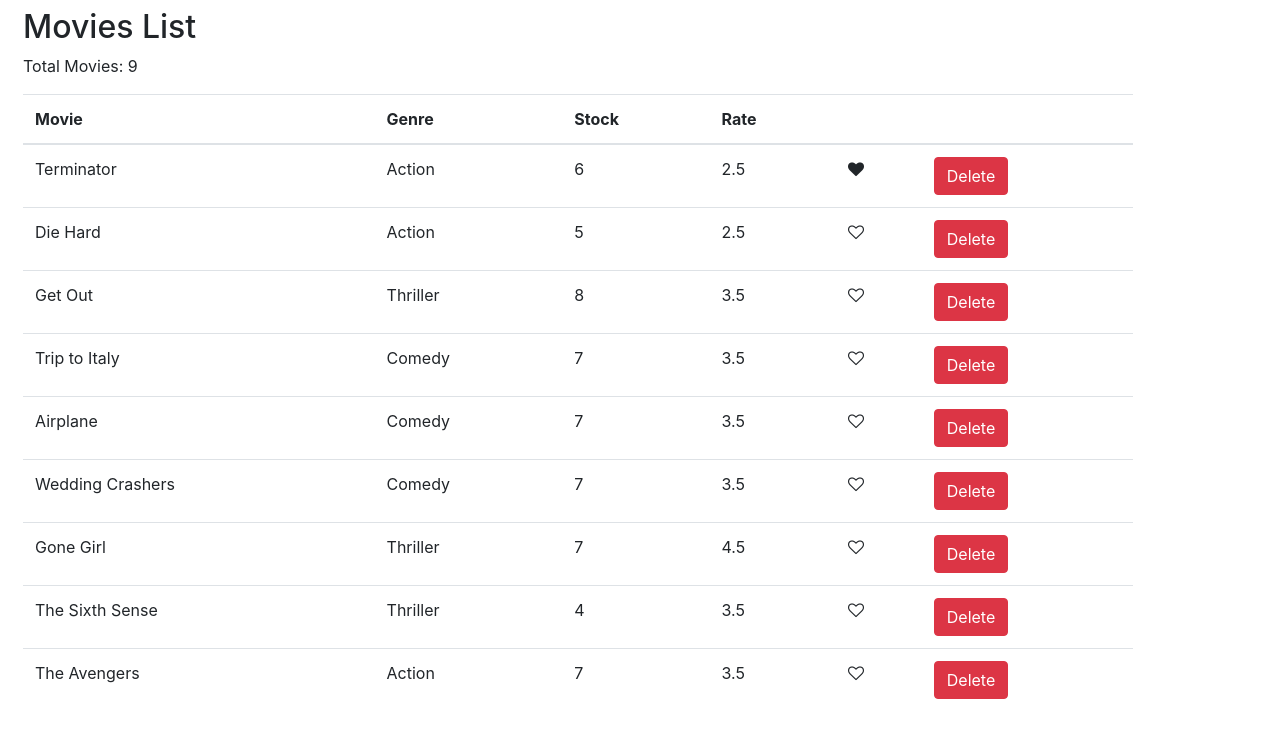
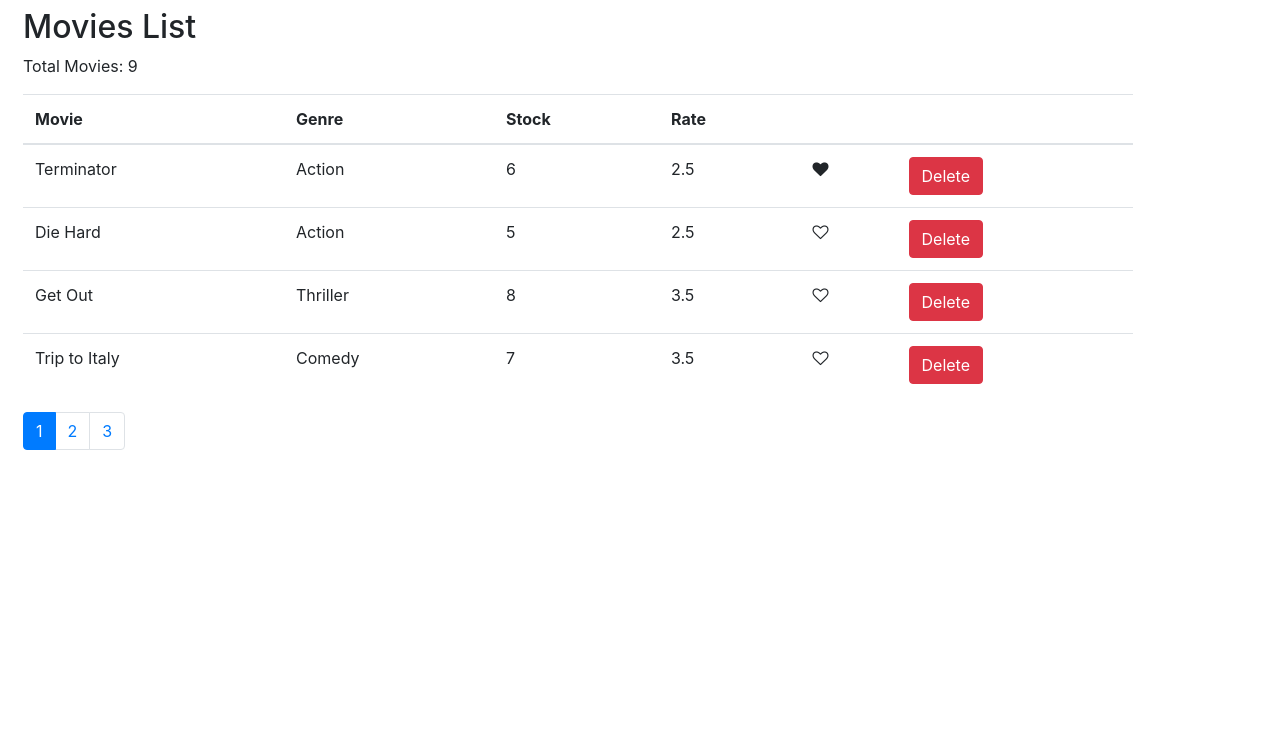
Before and after one commit to CudaRabbani/react_pagination_filtering_sorting, a React (Create React App) app: page / in a window 1280 px wide. Shown: the top 738 px of the page. Built offline with nearby package versions, Linux system fonts and the light colour scheme.

Commit message:
Pagination is added and functional.

```diff
--- /dev/null
+++ b/src/components/common/pagination.jsx
@@ -0,0 +1,25 @@
+import React from 'react';
+import _ from 'lodash';
+
+const Pagination = (props) => {
+    const {totalItem, pageSize, onPageChange, currentPage} = props;
+    const totalPage = Math.ceil(totalItem/pageSize);
+    const pages = _.range(1, totalPage+1);
+
+    return (
+        <nav>
+            <ul className="pagination">
+                {pages.map(page => (
+                    <li
+                        key={page}
+                        onClick={()=>onPageChange(page)}
+                        className={page === currentPage ? "page-item active" : "page-item"}>
+                        <a className="page-link">{page}</a>
+                    </li>
+                ))}
+            </ul>
+        </nav>
+    );
+};
+
+export default Pagination;
--- a/src/components/movies.jsx
+++ b/src/components/movies.jsx
@@ -1,12 +1,17 @@
 import React, {Component, Fragment} from 'react';
 
 import Like from "./common/like";
+import Pagination from "./common/pagination";
+
+import {paginate} from "../util/paginate";
 
 import {getMovies} from "../data/fakeMovieService";
 
 class Movies extends Component {
     state={
-        movies: []
+        movies: [],
+        pageSize: 4,
+        currentPage: 1
     };
 
     componentDidMount() {
@@ -28,11 +33,16 @@ class Movies extends Component {
         this.setState({movies});
     };
 
+    handlePagination = (page) => {
+        this.setState({currentPage: page})
+    };
+
     render() {
-        const {movies} = this.state;
+        const {movies, pageSize, currentPage} = this.state;
+        const paginatedMovies = paginate(movies, currentPage, pageSize);
         return (
             <Fragment>
-                <p> Total Movies: {movies.length} </p>
+                <p> Total Movies: {movies.length}</p>
                 <table className="table">
                     <thead>
                     <tr>
@@ -45,7 +55,7 @@ class Movies extends Component {
                     </tr>
                     </thead>
                     <tbody>
-                    {movies.map(movie => (
+                    {paginatedMovies.map(movie => (
                         <tr key={movie._id}>
                             <td>{movie.title}</td>
                             <td>{movie.genre.name}</td>
@@ -67,6 +77,12 @@ class Movies extends Component {
                     ))}
                     </tbody>
                 </table>
+                <Pagination
+                    onPageChange={this.handlePagination}
+                    totalItem={movies.length}
+                    pageSize={pageSize}
+                    currentPage={currentPage}
+                />
             </Fragment>
         );
     }
--- /dev/null
+++ b/src/util/paginate.js
@@ -0,0 +1,12 @@
+import _ from 'lodash';
+
+export function paginate(items, pageNumber, pageSize) {
+    const startIndex = (pageNumber - 1) * pageSize;
+
+    return _(items).slice(startIndex).take(pageSize).value();
+    /*
+    first of all we have to convert the items in lodash wrapper,
+    then we have to start slicing from the startIndex and we will take the pageSize
+    items and again convert them back to regular values
+     */
+};
```
